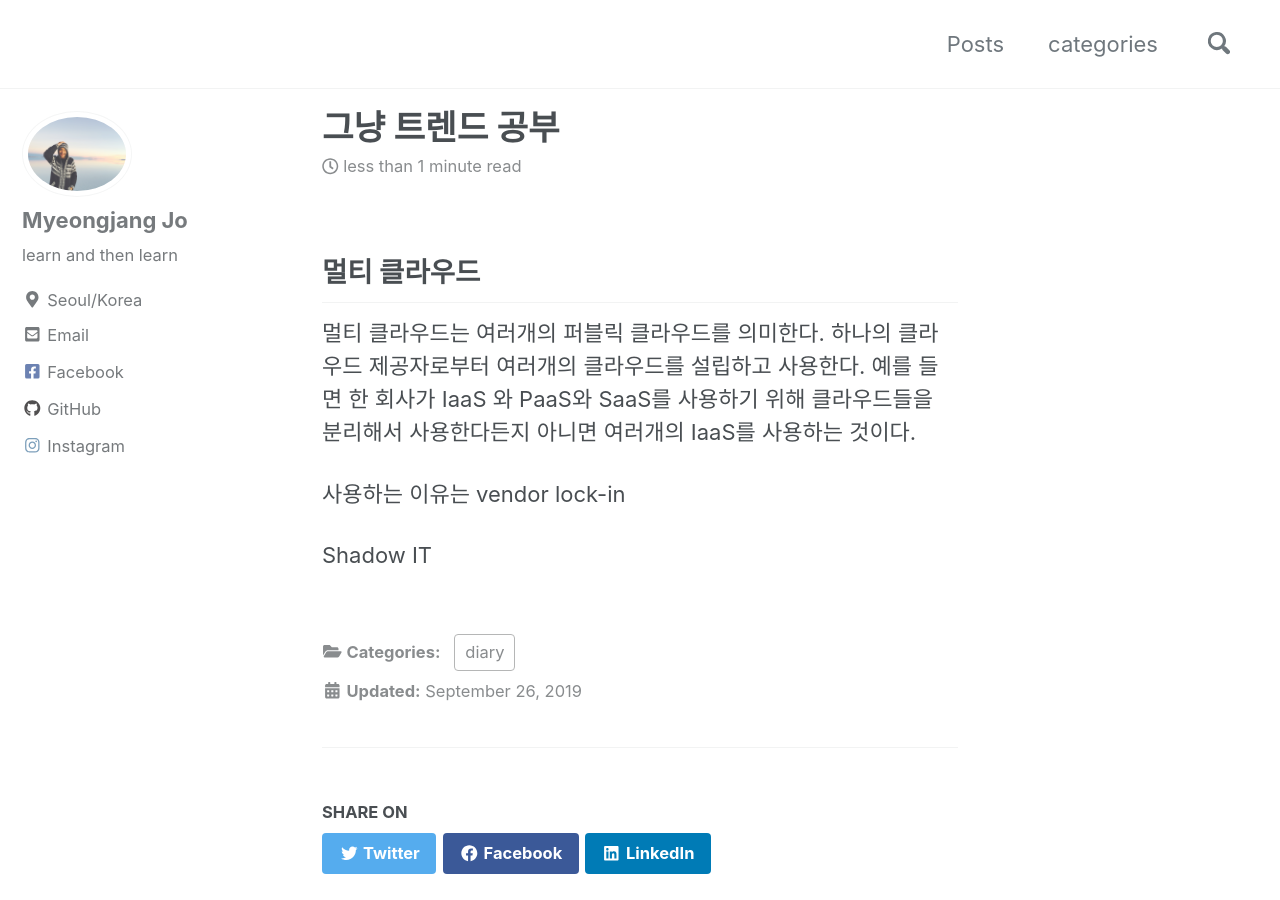
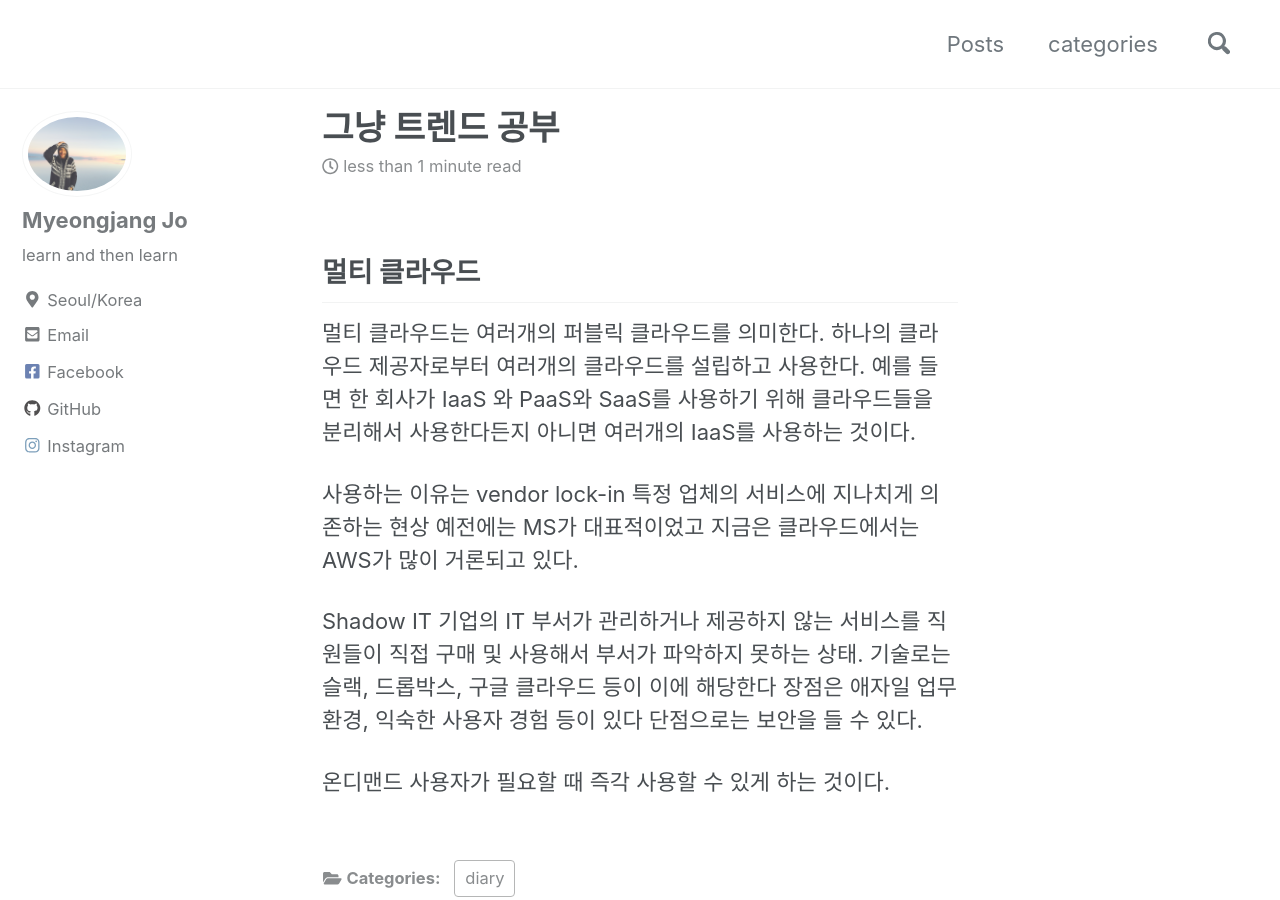
Before and after one commit to josephmjjo/josephmjjo.github.io, a Jekyll site: the page built from _posts/2019-09-26-multicloud.md, in a window 1280 px wide and 900 px high. Built offline with Jekyll 4.4.1, drawn with Linux system fonts in a browser that asks for light colours; cached includes are drawn as plain includes; nearby versions of some CDN libraries.

Commit message:
add more info of multi cloud

```diff
--- a/_posts/2019-09-26-multicloud.md
+++ b/_posts/2019-09-26-multicloud.md
@@ -11,5 +11,13 @@ categories:
 
 사용하는 이유는
 vendor lock-in
+특정 업체의 서비스에 지나치게 의존하는 현상 예전에는 MS가 대표적이었고 지금은 클라우드에서는 AWS가 많이 거론되고 있다.
 
 Shadow IT
+기업의 IT 부서가 관리하거나 제공하지 않는 서비스를 직원들이 직접 구매 및 사용해서 부서가 파악하지 못하는 상태.
+기술로는 슬랙, 드롭박스, 구글 클라우드 등이 이에 해당한다
+장점은 애자일 업무 환경, 익숙한 사용자 경험 등이 있다
+단점으로는 보안을 들 수 있다.
+
+온디맨드
+사용자가 필요할 때 즉각 사용할 수 있게 하는 것이다.
```
